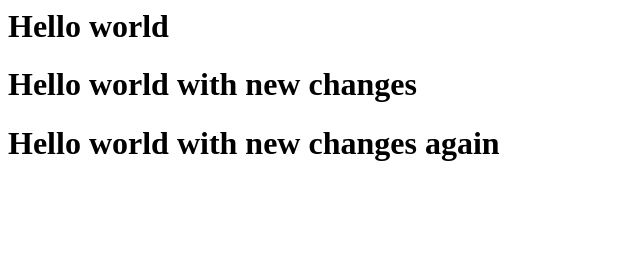
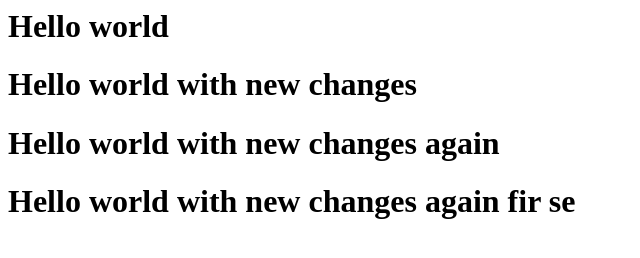
Before and after one commit to redashu/febadhoc2020, a plain HTML site: page index.html in a window 1280 px wide. Shown: the whole page, without its empty margins (0-640 px from the left). Drawn offline with Linux system fonts and the light colour scheme.

Commit message:
Update index.html
v6

```diff
--- a/index.html
+++ b/index.html
@@ -1,6 +1,7 @@
 <h1> Hello world </h1>
 <h1> Hello world with new changes </h1>
 <h1> Hello world with new changes again </h1>
+<h1> Hello world with new changes again fir se </h1>
 
 
 <marquee> <img src="docker.png">  </marquee>
```
